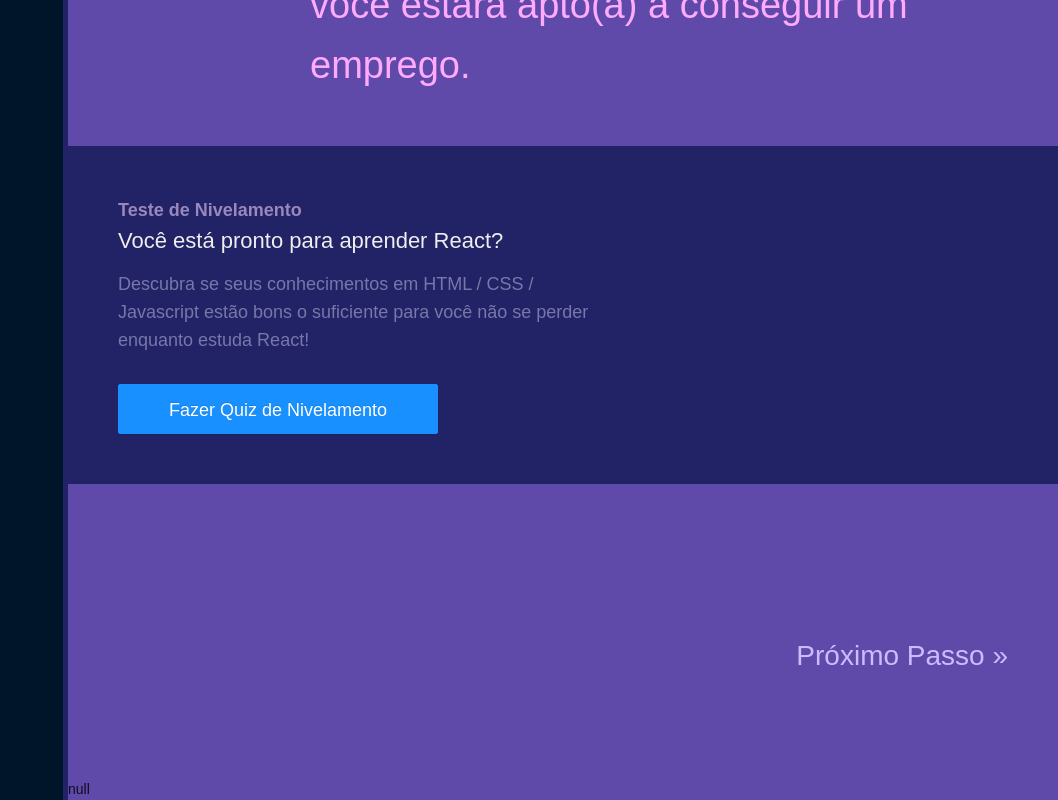
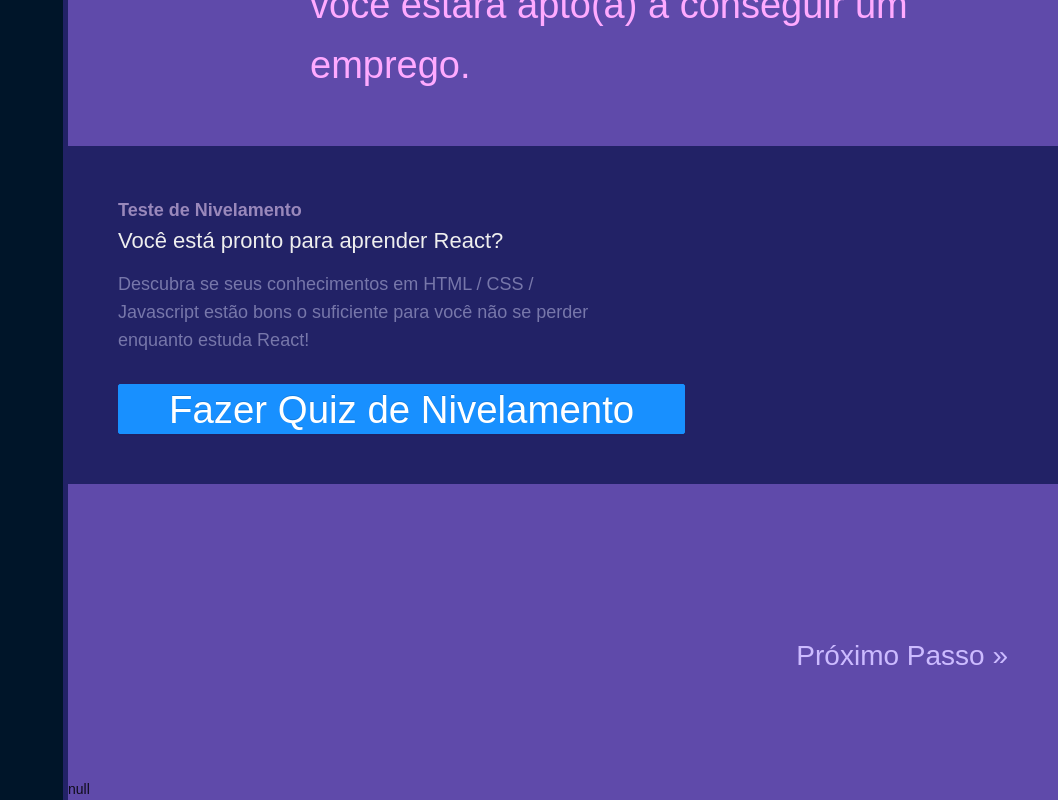
Before and after one commit to microenv/react-para-trabalho, a Next.js app: page /aprender-react-do-zero in a window 1280 px wide. Shown: the part 1150-1950 px from the top of the page, without its empty margins (222-1280 px from the left). Built offline with nearby package versions, Linux system fonts and the light colour scheme; a web font is replaced by a local one; what falcor would draw is missing.

Commit message:
alteração no button, que agora está flex

```diff
--- a/components/BannerQuizNivelamento/index.js
+++ b/components/BannerQuizNivelamento/index.js
@@ -27,7 +27,8 @@ export default function BannerQuizNivelamento() {
             padding: "0 50px",
             height: "50px",
             lineHeight: "50px",
-            fontSize: "18px",
+            fontSize: "3vw",
+            flexFlow: "column",
           }}
           onClick={() => alert("Funcionalidade em Desenvolvimento!")}
         >
```
